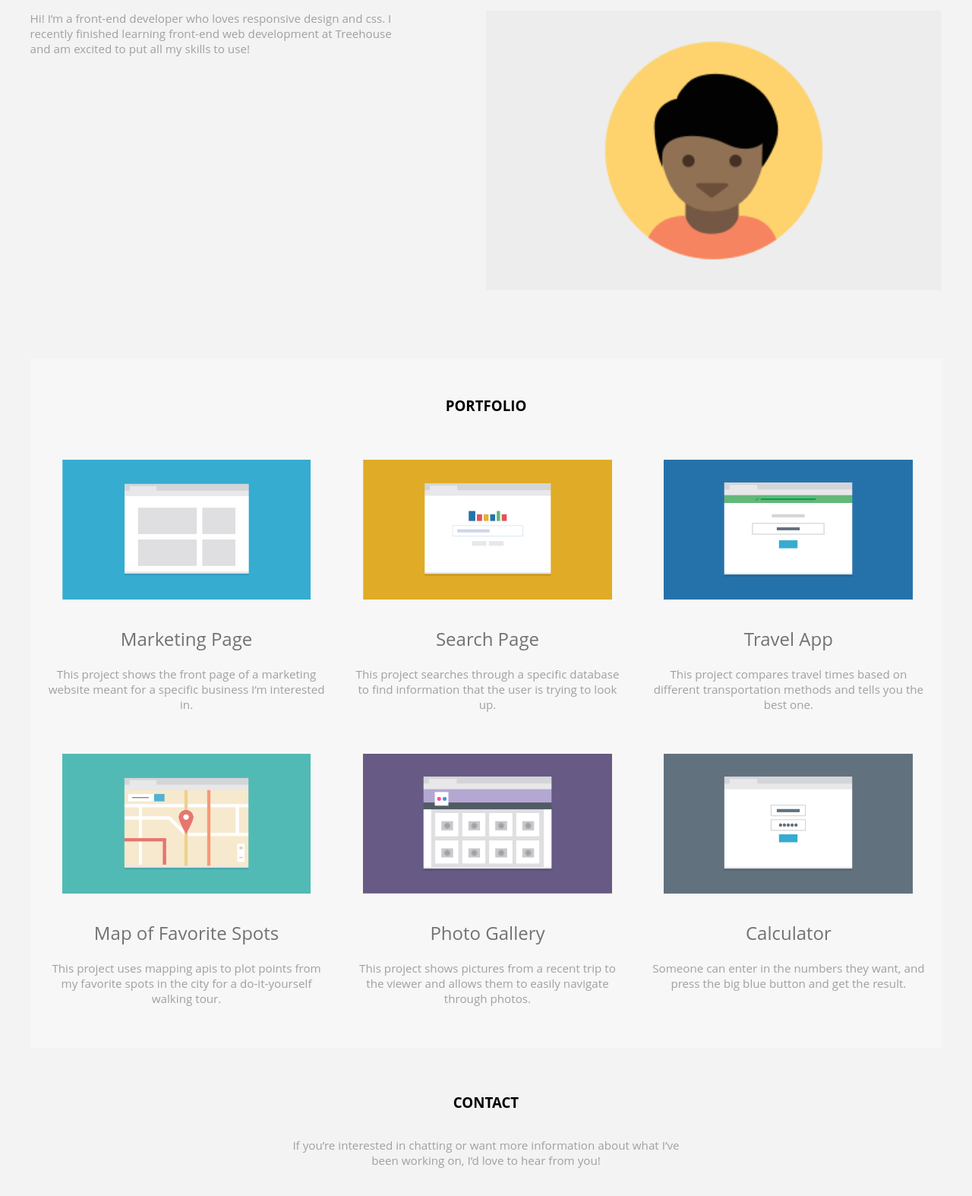
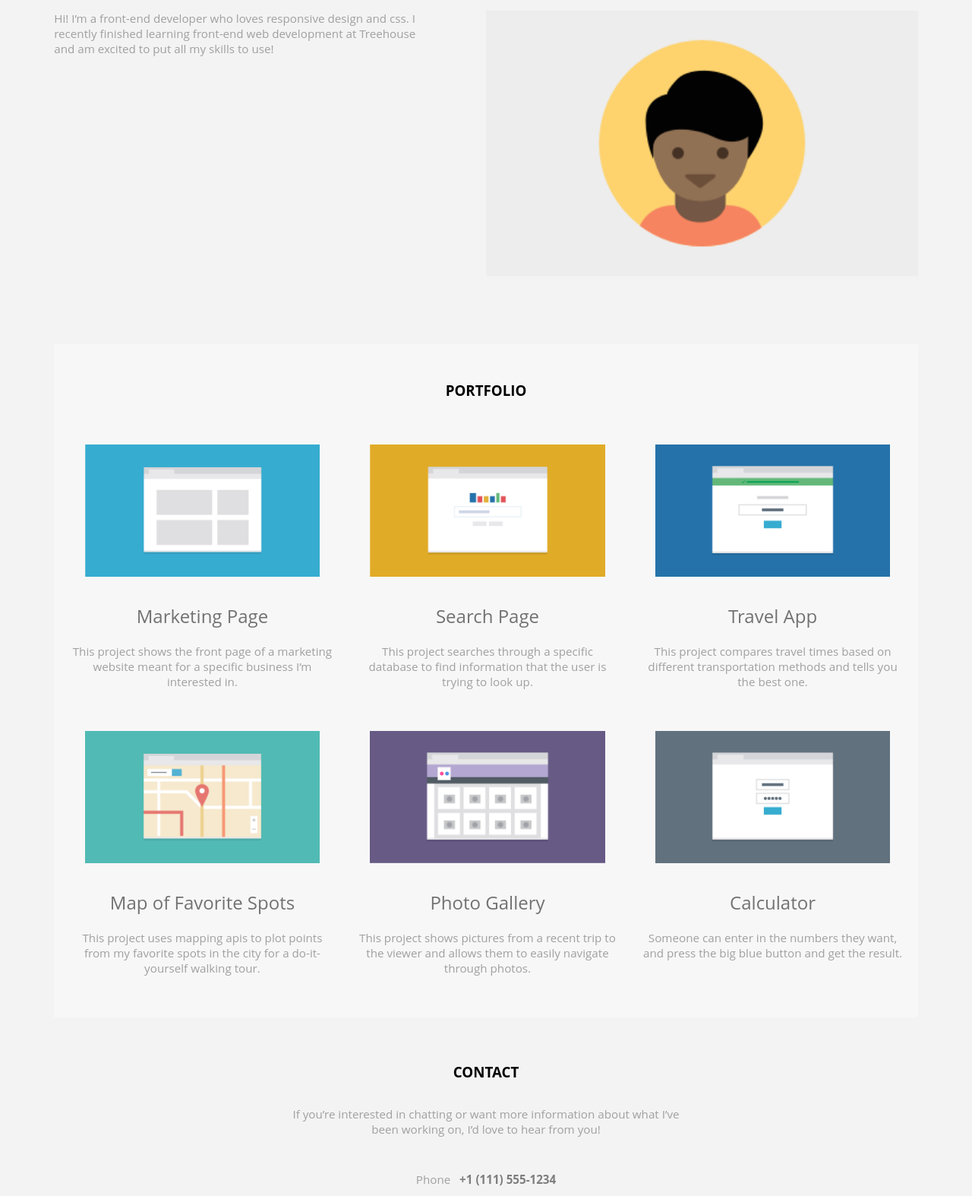
Before and after one commit to AlAyoub/fe-techdegree-project-2, a plain HTML site: page index.html in a window 1280 px wide. Shown: the part 79-1653 px from the top of the page at 76% size. Drawn offline with Linux system fonts and the light colour scheme; a web font is replaced by a local one.

Commit message:
updated styles.css

```diff
--- a/css/styles.css
+++ b/css/styles.css
@@ -2,6 +2,10 @@
 * {
     box-sizing: border-box;
     font-family: 'Open Sans', sans-serif;
+  }
+
+  .wrapper {
+    max-width: 80%;
   }
 
   body {
@@ -180,6 +184,10 @@ a:link {
     display: none;
     visibility: hidden;
     }
+
+    .wrapper {
+      max-width: 90%;
+    }
   }
 
 @media (min-width: 320px) and (max-width: 767px) {
@@ -194,9 +202,18 @@ a:link {
     margin-right: auto;
     width: 90%;
   }
+
+  .wrapper {
+    max-width: 90%;
+  }
+
 }
 
 @media (min-width: 768px) {
+
+  .wrapper {
+    max-width: 90%;
+  }
 
   div li {
     display: inline;
@@ -235,7 +252,7 @@ a:link {
   }
 
   #contact-text {
-    width: 60%;
+    width: 65%;
     display: inline-block;
   }
 
@@ -296,7 +313,7 @@ a:link {
     }
 
     #contact-text {
-      width: 45%;
+      width: 48%;
       display: inline-block;
     }
 
```
